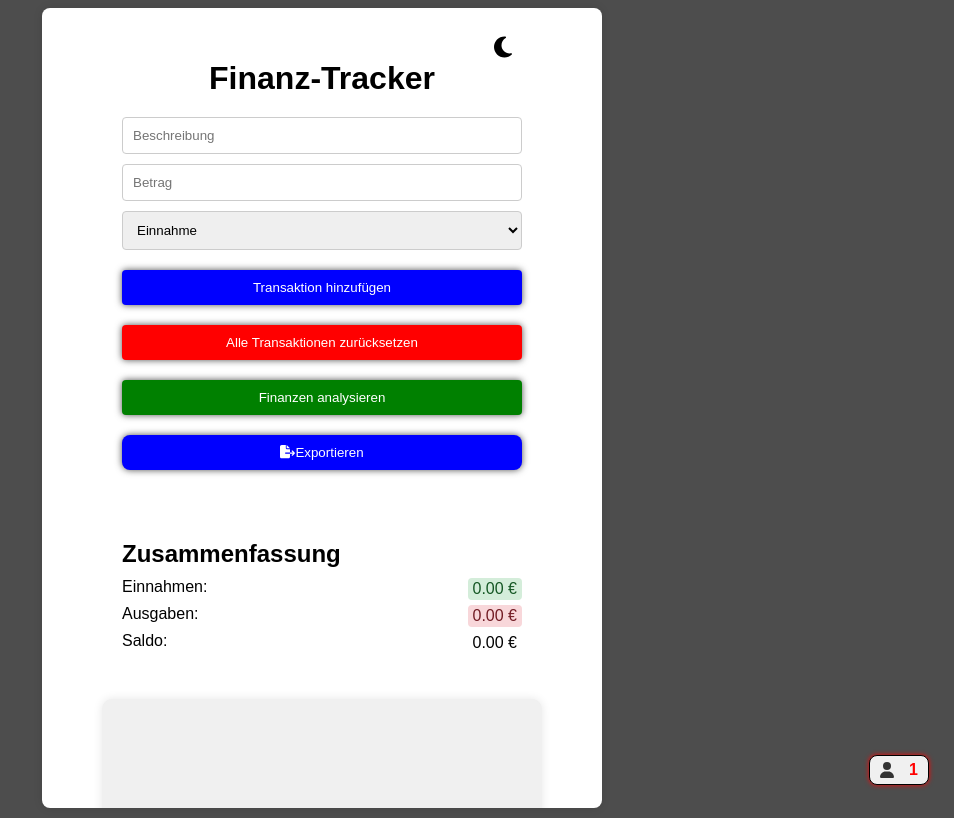
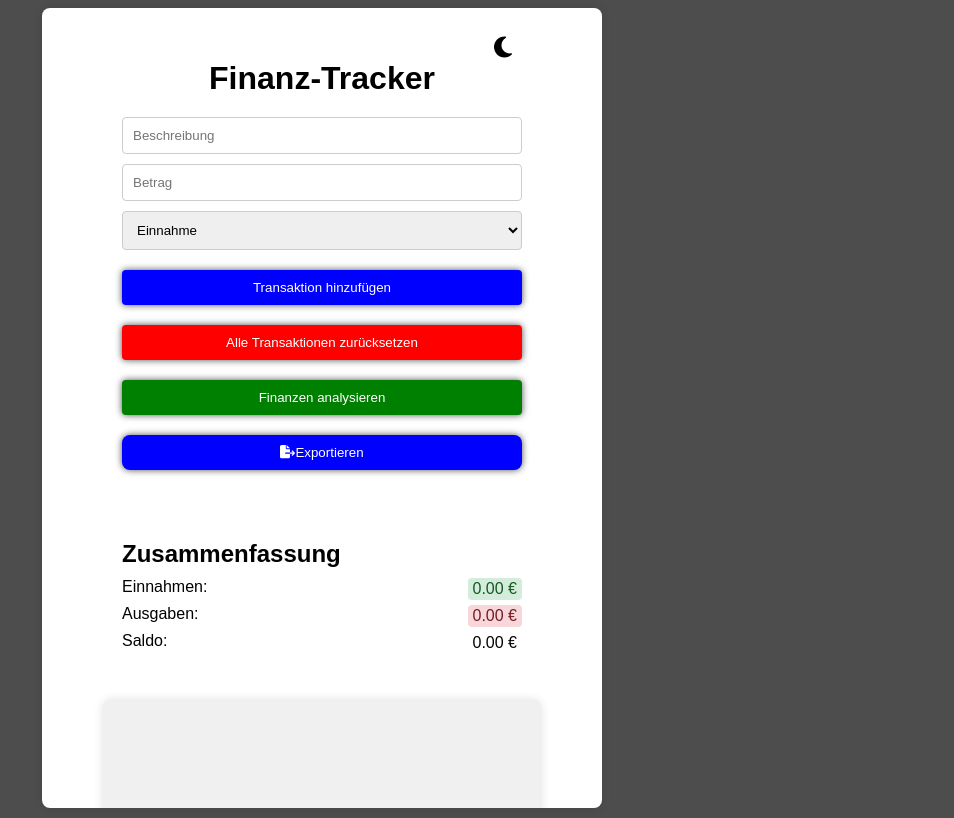
Before and after one commit to diego-monfort-landolt/finance-app, a React (Vite) app: page / in a window 1280 px wide. Shown: the whole page, without its empty margins (326-1280 px from the left). Built offline with nearby package versions, Linux system fonts and the light colour scheme.

Commit message:
RM the visitor counter -its a bug in the code

```diff
--- a/src/App.tsx
+++ b/src/App.tsx
@@ -208,7 +208,7 @@ const App: React.FC = () => {
           </div>
         )}
         </div>
-        <VisitorCounter />
+        {/* <VisitorCounter /> */}
     </div>
   );
 };
```
